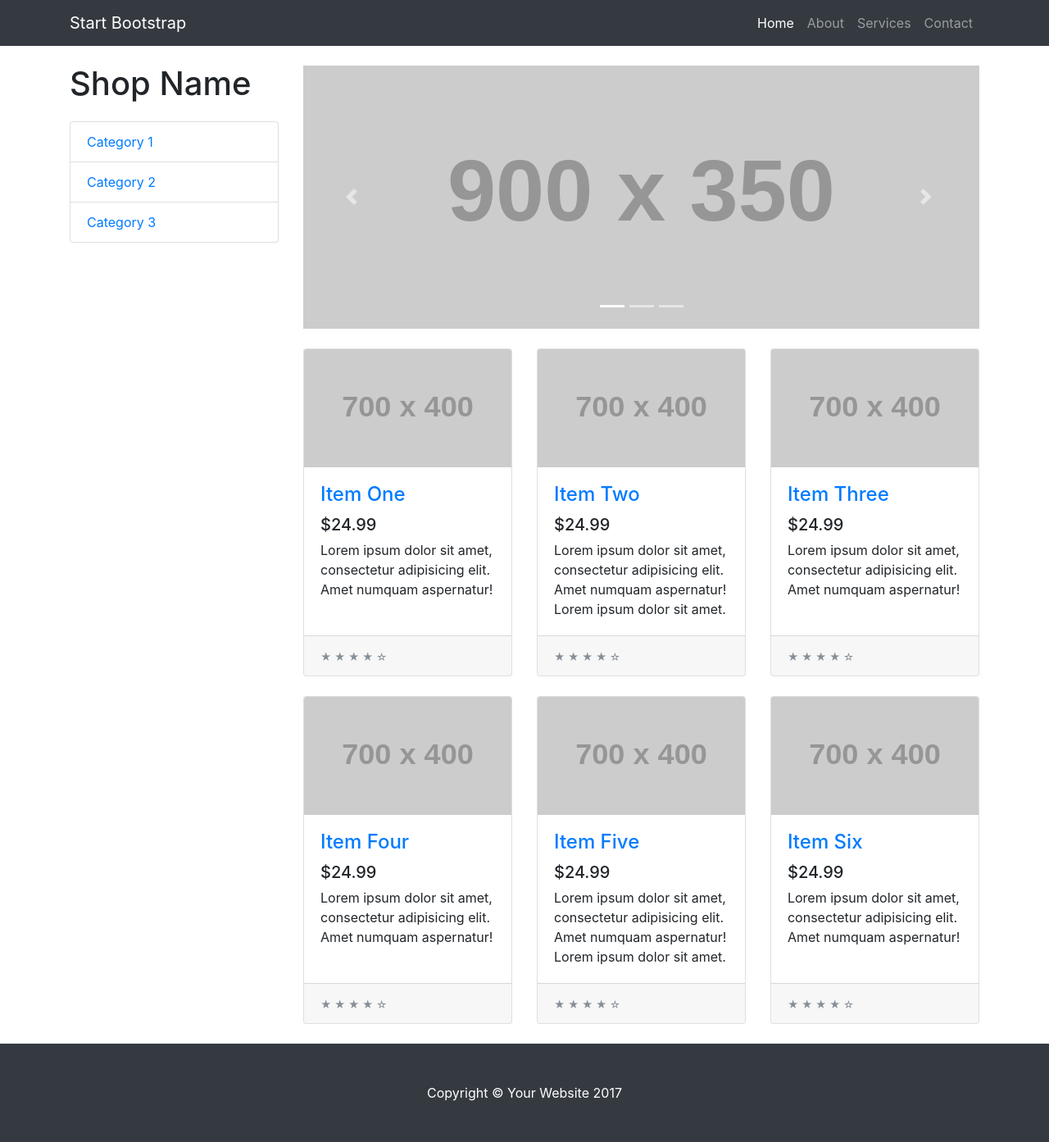
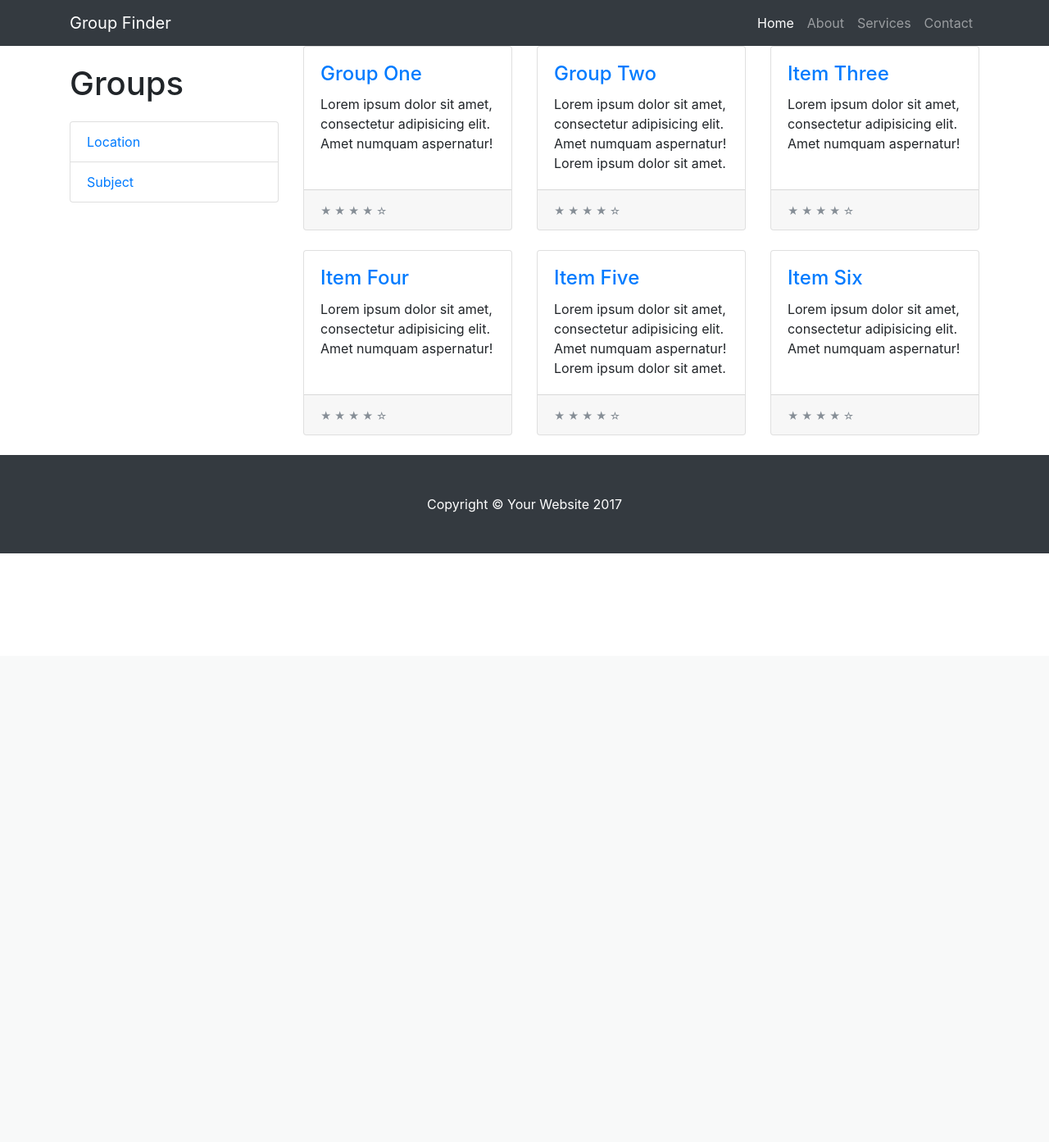
Before and after one commit to Daniel-Hoerauf/isa, a Django app: template app/web/templates/mainPage/mainPage.html in a window 1280 px wide. Shown: the whole page at 82% size. After the commit the page ends 675 px from the top, so only its background shows below. Run offline with Django 3.2, Linux system fonts and the light colour scheme; the template is opened without the code that fills it, so the values that code supplies are empty; grey boxes labelled with a size stand in for pictures from a placeholder-image service; some libraries are stand-ins or nearby versions.

Commit message:
minor adjustments to main page

```diff
--- a/app/web/templates/mainPage/mainPage.html
+++ b/app/web/templates/mainPage/mainPage.html
@@ -8,7 +8,7 @@
     <meta name="description" content="">
     <meta name="author" content="">
 
-    <title>Shop Homepage - Start Bootstrap Template</title>
+    <title>Group Finder - Group Finder</title>
 
     <!-- Bootstrap core CSS -->
     <link href="vendor/bootstrap/css/bootstrap.min.css" rel="stylesheet">
@@ -23,7 +23,7 @@
     <!-- Navigation -->
     <nav class="navbar navbar-expand-lg navbar-dark bg-dark fixed-top">
       <div class="container">
-        <a class="navbar-brand" href="#">Start Bootstrap</a>
+        <a class="navbar-brand" href="#">Group Finder</a>
         <button class="navbar-toggler" type="button" data-toggle="collapse" data-target="#navbarResponsive" aria-controls="navbarResponsive" aria-expanded="false" aria-label="Toggle navigation">
           <span class="navbar-toggler-icon"></span>
         </button>
@@ -55,11 +55,10 @@
 
         <div class="col-lg-3">
 
-          <h1 class="my-4">Shop Name</h1>
+          <h1 class="my-4">Groups</h1>
           <div class="list-group">
-            <a href="#" class="list-group-item">Category 1</a>
-            <a href="#" class="list-group-item">Category 2</a>
-            <a href="#" class="list-group-item">Category 3</a>
+            <a href="#" class="list-group-item">Location</a>
+            <a href="#" class="list-group-item">Subject</a>
           </div>
 
         </div>
@@ -67,43 +66,20 @@
 
         <div class="col-lg-9">
 
-          <div id="carouselExampleIndicators" class="carousel slide my-4" data-ride="carousel">
-            <ol class="carousel-indicators">
-              <li data-target="#carouselExampleIndicators" data-slide-to="0" class="active"></li>
-              <li data-target="#carouselExampleIndicators" data-slide-to="1"></li>
-              <li data-target="#carouselExampleIndicators" data-slide-to="2"></li>
-            </ol>
-            <div class="carousel-inner" role="listbox">
-              <div class="carousel-item active">
-                <img class="d-block img-fluid" src="http://placehold.it/900x350" alt="First slide">
-              </div>
-              <div class="carousel-item">
-                <img class="d-block img-fluid" src="http://placehold.it/900x350" alt="Second slide">
-              </div>
-              <div class="carousel-item">
-                <img class="d-block img-fluid" src="http://placehold.it/900x350" alt="Third slide">
-              </div>
-            </div>
-            <a class="carousel-control-prev" href="#carouselExampleIndicators" role="button" data-slide="prev">
-              <span class="carousel-control-prev-icon" aria-hidden="true"></span>
-              <span class="sr-only">Previous</span>
-            </a>
-            <a class="carousel-control-next" href="#carouselExampleIndicators" role="button" data-slide="next">
-              <span class="carousel-control-next-icon" aria-hidden="true"></span>
-              <span class="sr-only">Next</span>
-            </a>
-          </div>
+
+
+
 
           <div class="row">
 
             <div class="col-lg-4 col-md-6 mb-4">
               <div class="card h-100">
-                <a href="#"><img class="card-img-top" src="http://placehold.it/700x400" alt=""></a>
+
                 <div class="card-body">
                   <h4 class="card-title">
-                    <a href="#">Item One</a>
+                    <a href="#">Group One</a>
                   </h4>
-                  <h5>$24.99</h5>
+
                   <p class="card-text">Lorem ipsum dolor sit amet, consectetur adipisicing elit. Amet numquam aspernatur!</p>
                 </div>
                 <div class="card-footer">
@@ -114,12 +90,12 @@
 
             <div class="col-lg-4 col-md-6 mb-4">
               <div class="card h-100">
-                <a href="#"><img class="card-img-top" src="http://placehold.it/700x400" alt=""></a>
+
                 <div class="card-body">
                   <h4 class="card-title">
-                    <a href="#">Item Two</a>
+                    <a href="#">Group Two</a>
                   </h4>
-                  <h5>$24.99</h5>
+
                   <p class="card-text">Lorem ipsum dolor sit amet, consectetur adipisicing elit. Amet numquam aspernatur! Lorem ipsum dolor sit amet.</p>
                 </div>
                 <div class="card-footer">
@@ -130,12 +106,12 @@
 
             <div class="col-lg-4 col-md-6 mb-4">
               <div class="card h-100">
-                <a href="#"><img class="card-img-top" src="http://placehold.it/700x400" alt=""></a>
+
                 <div class="card-body">
                   <h4 class="card-title">
                     <a href="#">Item Three</a>
                   </h4>
-                  <h5>$24.99</h5>
+
                   <p class="card-text">Lorem ipsum dolor sit amet, consectetur adipisicing elit. Amet numquam aspernatur!</p>
                 </div>
                 <div class="card-footer">
@@ -146,12 +122,12 @@
 
             <div class="col-lg-4 col-md-6 mb-4">
               <div class="card h-100">
-                <a href="#"><img class="card-img-top" src="http://placehold.it/700x400" alt=""></a>
+
                 <div class="card-body">
                   <h4 class="card-title">
                     <a href="#">Item Four</a>
                   </h4>
-                  <h5>$24.99</h5>
+
                   <p class="card-text">Lorem ipsum dolor sit amet, consectetur adipisicing elit. Amet numquam aspernatur!</p>
                 </div>
                 <div class="card-footer">
@@ -162,12 +138,12 @@
 
             <div class="col-lg-4 col-md-6 mb-4">
               <div class="card h-100">
-                <a href="#"><img class="card-img-top" src="http://placehold.it/700x400" alt=""></a>
+
                 <div class="card-body">
                   <h4 class="card-title">
                     <a href="#">Item Five</a>
                   </h4>
-                  <h5>$24.99</h5>
+
                   <p class="card-text">Lorem ipsum dolor sit amet, consectetur adipisicing elit. Amet numquam aspernatur! Lorem ipsum dolor sit amet.</p>
                 </div>
                 <div class="card-footer">
@@ -178,12 +154,12 @@
 
             <div class="col-lg-4 col-md-6 mb-4">
               <div class="card h-100">
-                <a href="#"><img class="card-img-top" src="http://placehold.it/700x400" alt=""></a>
+
                 <div class="card-body">
                   <h4 class="card-title">
                     <a href="#">Item Six</a>
                   </h4>
-                  <h5>$24.99</h5>
+
                   <p class="card-text">Lorem ipsum dolor sit amet, consectetur adipisicing elit. Amet numquam aspernatur!</p>
                 </div>
                 <div class="card-footer">
```
Also changed, not shown: app/web/web/views.py (+5 -3 lines).
